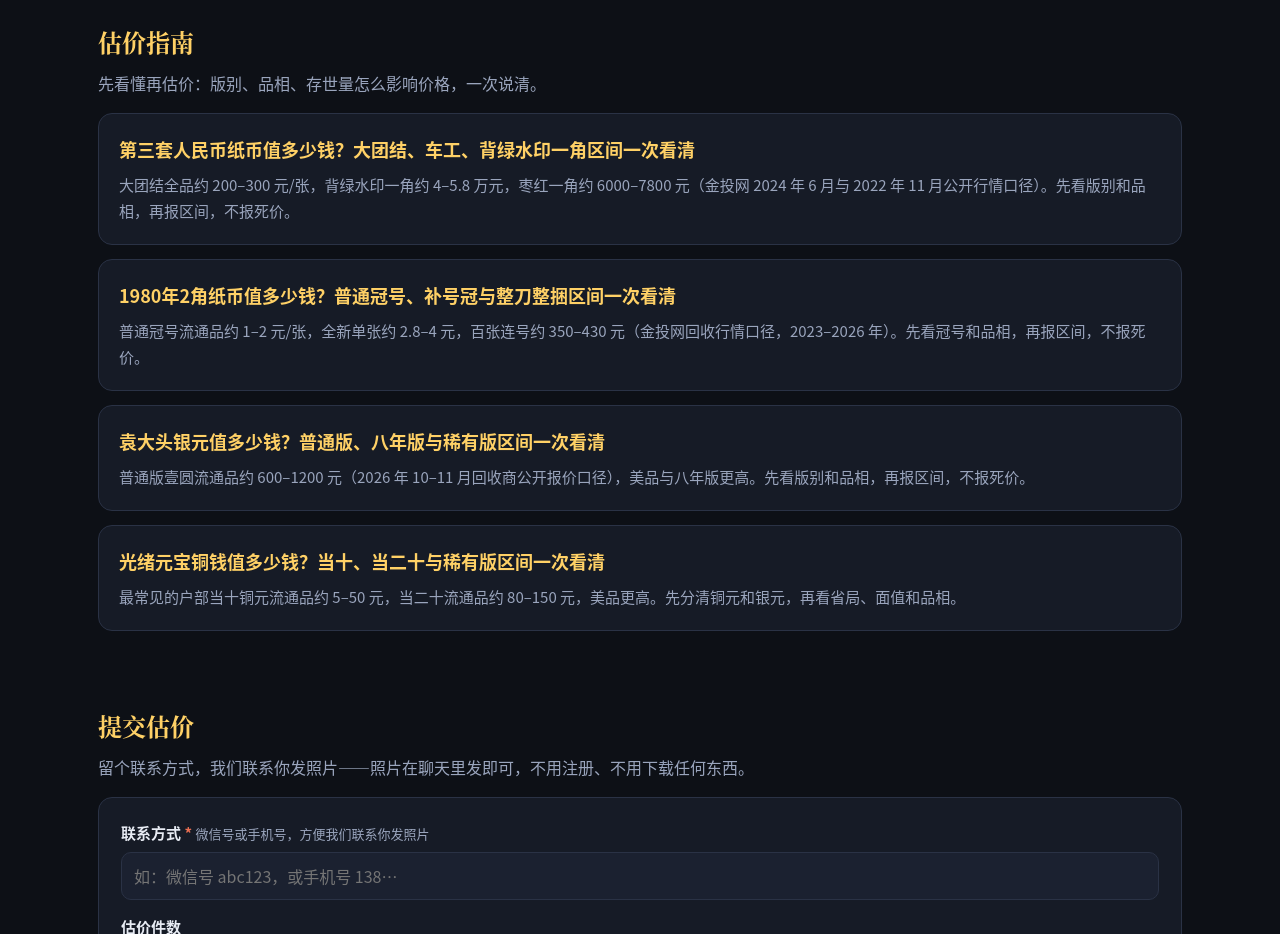
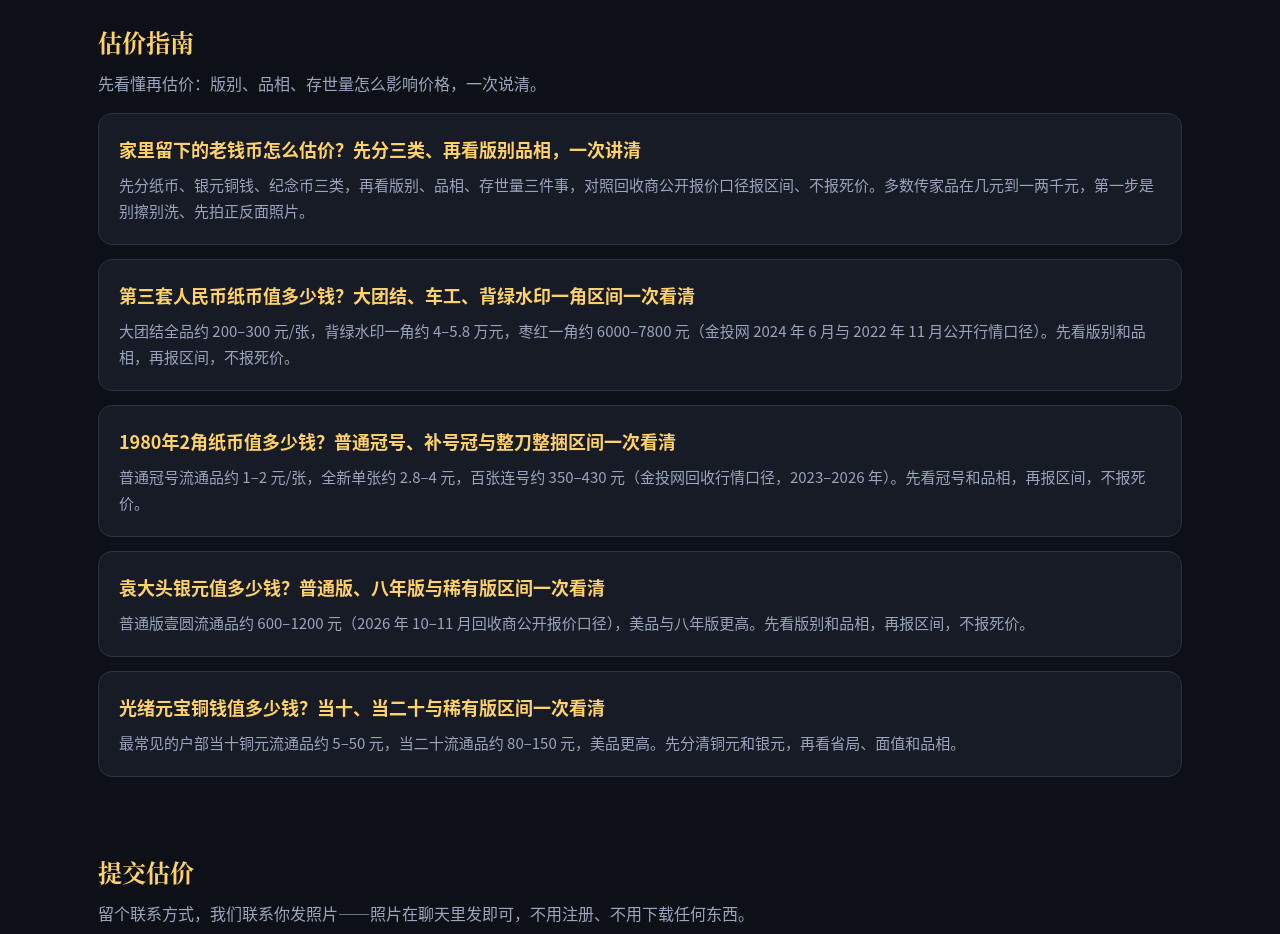
Before and after one commit to hu3075559-ai/coin-value, a plain HTML site: page public/index.html in a window 1280 px wide. Shown: the part 2060-2994 px from the top of the page. Drawn offline with Linux system fonts and the light colour scheme.

Commit message:
SEO 2026-11-22: 首页加入老钱币估价指南入口

```diff
--- a/public/index.html
+++ b/public/index.html
@@ -187,6 +187,10 @@ gtag('config', 'G-8V0PH2T0E3');
     <h2>估价指南</h2>
     <p class="lead">先看懂再估价：版别、品相、存世量怎么影响价格，一次说清。</p>
     <div class="card">
+      <h3 style="font-size:18px;color:var(--bronze-deep);margin-bottom:6px"><a href="/guides/jiali-lao-qianbi-zenme-gujia" style="color:var(--bronze-deep);text-decoration:none">家里留下的老钱币怎么估价？先分三类、再看版别品相，一次讲清</a></h3>
+      <p style="color:var(--muted);font-size:15px">先分纸币、银元铜钱、纪念币三类，再看版别、品相、存世量三件事，对照回收商公开报价口径报区间、不报死价。多数传家品在几元到一两千元，第一步是别擦别洗、先拍正反面照片。</p>
+    </div>
+    <div class="card">
       <h3 style="font-size:18px;color:var(--bronze-deep);margin-bottom:6px"><a href="/guides/di-san-tao-renminbi-zhi-duoshao-qian" style="color:var(--bronze-deep);text-decoration:none">第三套人民币纸币值多少钱？大团结、车工、背绿水印一角区间一次看清</a></h3>
       <p style="color:var(--muted);font-size:15px">大团结全品约 200–300 元/张，背绿水印一角约 4–5.8 万元，枣红一角约 6000–7800 元（金投网 2024 年 6 月与 2022 年 11 月公开行情口径）。先看版别和品相，再报区间，不报死价。</p>
     </div>
```
